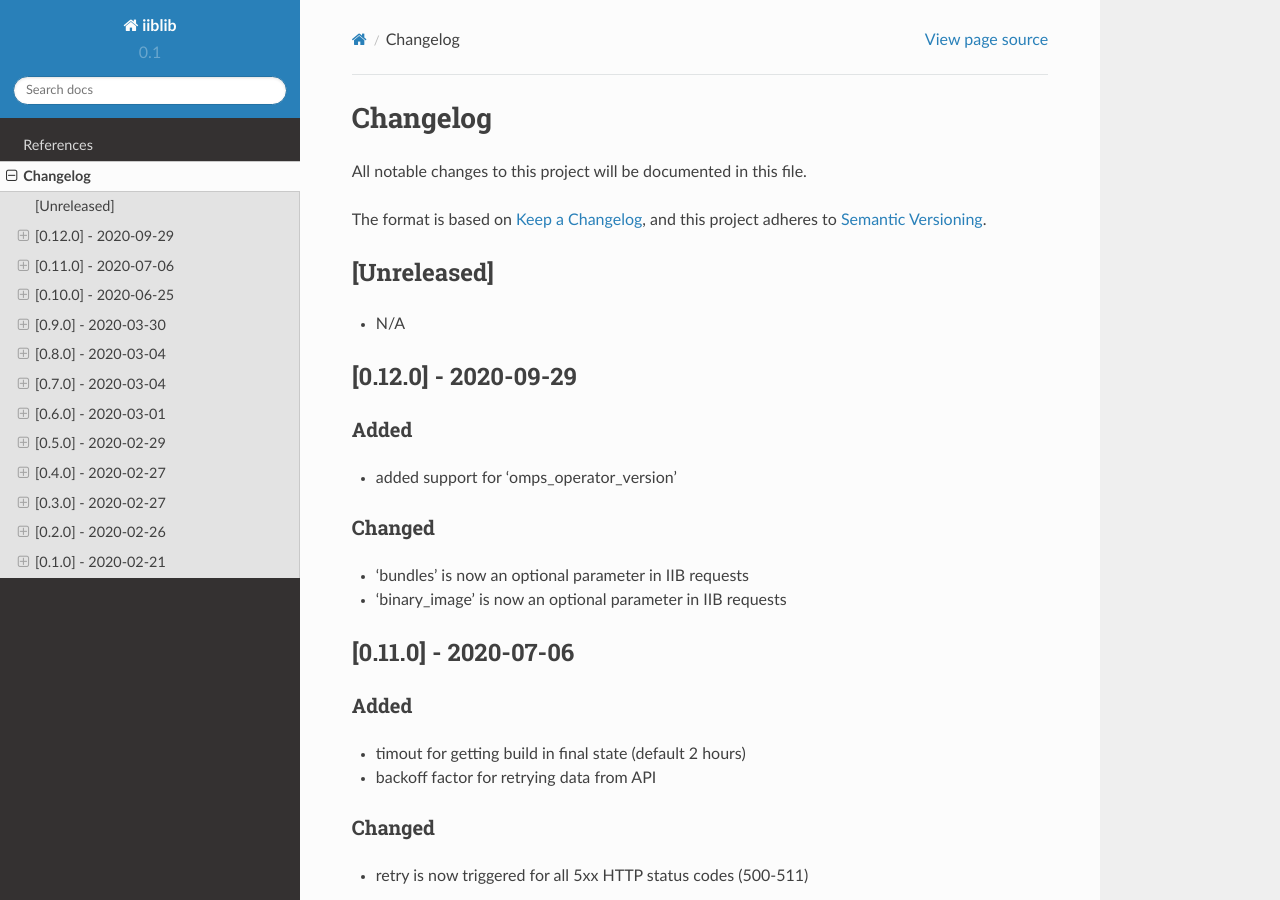
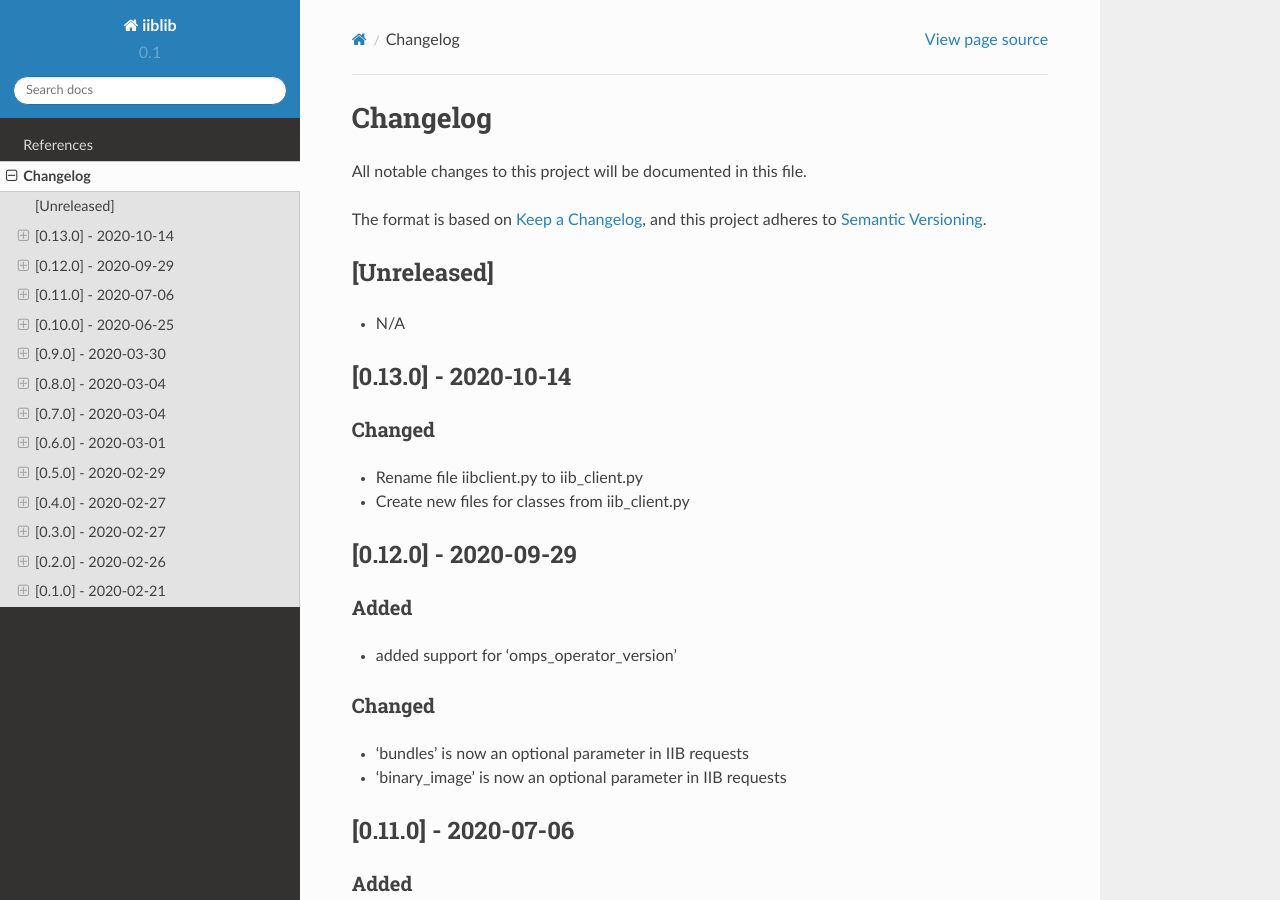
Before and after one commit to release-engineering/iiblib, a Sphinx documentation site: the page built from docs/source/CHANGELOG.md, in a window 1280 px wide and 900 px high. Built offline with Sphinx 7.4.7 and the Read the Docs theme 2.0.0, drawn with Linux system fonts in a browser that asks for light colours.

Commit message:
0.13.0 changelog

```diff
--- a/docs/source/CHANGELOG.md
+++ b/docs/source/CHANGELOG.md
@@ -8,6 +8,12 @@ and this project adheres to [Semantic Versioning](https://semver.org/spec/v2.0.0
 ## [Unreleased]
 
 - N/A
+
+## [0.13.0] - 2020-10-14
+
+### Changed
+ - Rename file iibclient.py to iib_client.py
+ - Create new files for classes from iib_client.py
 
 ## [0.12.0] - 2020-09-29
 
--- a/setup.py
+++ b/setup.py
@@ -62,7 +62,7 @@ if os.environ.get("READTHEDOCS", None):
 
 setup(
     name="iiblib",
-    version="0.12.0",
+    version="0.13.0",
     description="IIB client library",
     long_description=long_description,
     author="Jindrich Luza",
```
